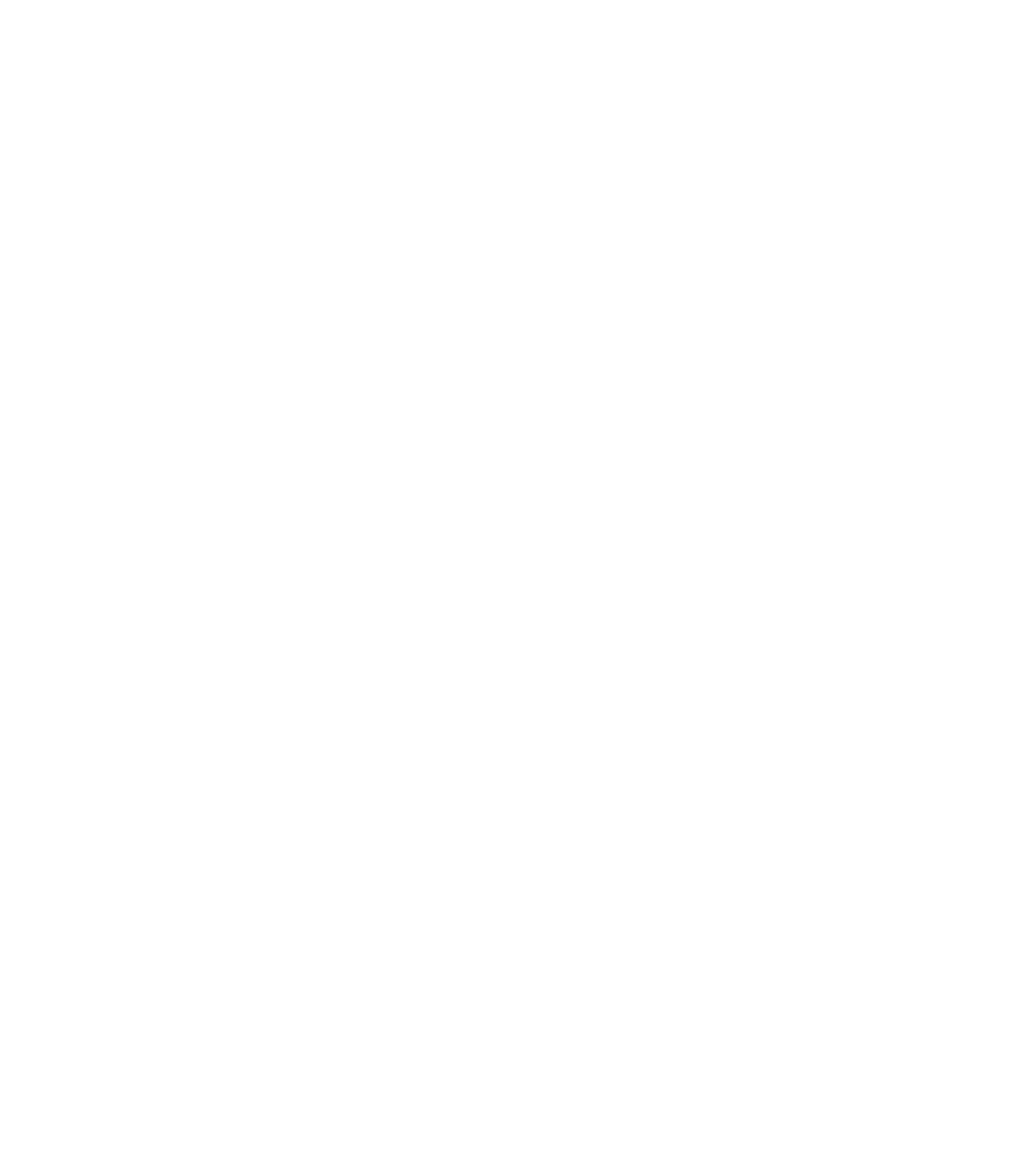
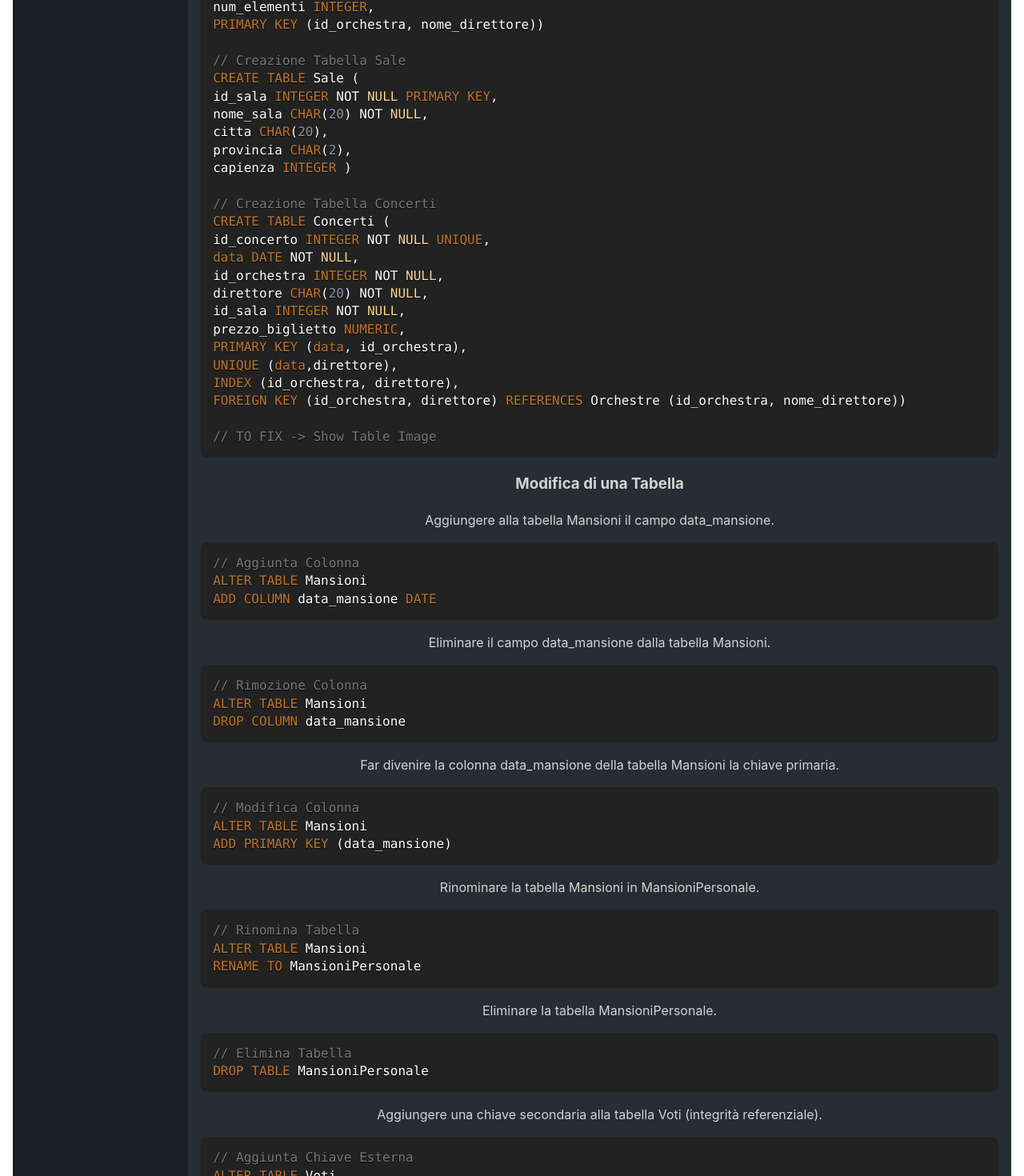
Before and after one commit to aleattene/aleattene-knowledges, a React (Vite) app: page /it/languages/sql in a window 1280 px wide. Shown: the part 1040-2510 px from the top of the page at 80% size. Before the commit the page ends 837 px from the top, so only its background shows below. Built offline with nearby package versions, Linux system fonts and the light colour scheme.

Commit message:
feat(sql): add alter-table examples

```diff
--- a/src/pages/it/Languages/Sql/Sql.tsx
+++ b/src/pages/it/Languages/Sql/Sql.tsx
@@ -38,7 +38,85 @@ const Sql: React.FC = () => {
                     FOREIGN KEY (classe) REFERENCES Classi (classe)
                 `}/>
             </ul>
+            <h3>Creazione Tabella</h3>
+            <p>Si vogliono memorizzare i dati relativi ai concerti eseguiti da diverse orchestre in varie sale.</p>
+            <SqlCode code={`
+                // Creazione Tabella Orchestre
+                CREATE TABLE Orchestre (
+                id_orchestra INTEGER NOT NULL,
+                nome_orchestra CHAR(20) NOT NULL,
+                nome_direttore CHAR(20) NOT NULL,
+                num_elementi INTEGER,
+                PRIMARY KEY (id_orchestra, nome_direttore))
 
+                // Creazione Tabella Sale
+                CREATE TABLE Sale (
+                id_sala INTEGER NOT NULL PRIMARY KEY,
+                nome_sala CHAR(20) NOT NULL,
+                citta CHAR(20),
+                provincia CHAR(2),
+                capienza INTEGER )
+
+                // Creazione Tabella Concerti
+                CREATE TABLE Concerti (
+                id_concerto INTEGER NOT NULL UNIQUE,
+                data DATE NOT NULL,
+                id_orchestra INTEGER NOT NULL,
+                direttore CHAR(20) NOT NULL,
+                id_sala INTEGER NOT NULL,
+                prezzo_biglietto NUMERIC,
+                PRIMARY KEY (data, id_orchestra),
+                UNIQUE (data,direttore),
+                INDEX (id_orchestra, direttore),
+                FOREIGN KEY (id_orchestra, direttore) REFERENCES Orchestre (id_orchestra, nome_direttore))
+
+                // TO FIX -> Show Table Image
+            `}/>
+            <h3>Modifica di una Tabella</h3>
+            <p>Aggiungere alla tabella Mansioni il campo data_mansione.</p>
+            <SqlCode code={`
+                // Aggiunta Colonna
+                ALTER TABLE Mansioni
+                ADD COLUMN data_mansione DATE
+            `}/>
+            <p>Eliminare il campo data_mansione dalla tabella Mansioni.</p>
+            <SqlCode code={`
+                // Rimozione Colonna
+                ALTER TABLE Mansioni
+                DROP COLUMN data_mansione
+            `}/>
+            <p>Far divenire la colonna data_mansione della tabella Mansioni la chiave primaria.</p>
+            <SqlCode code={`
+                // Modifica Colonna
+                ALTER TABLE Mansioni
+                ADD PRIMARY KEY (data_mansione)
+            `}/>
+            <p>Rinominare la tabella Mansioni in MansioniPersonale.</p>
+            <SqlCode code={`
+                // Rinomina Tabella
+                ALTER TABLE Mansioni
+                RENAME TO MansioniPersonale
+            `}/>
+            <p>Eliminare la tabella MansioniPersonale.</p>
+            <SqlCode code={`
+                // Elimina Tabella
+                DROP TABLE MansioniPersonale
+            `}/>
+            <p>Aggiungere una chiave secondaria alla tabella Voti (integrità referenziale).</p>
+            <SqlCode code={`
+                // Aggiunta Chiave Esterna
+                ALTER TABLE Voti
+                ADD FOREIGN KEY (matricola)
+                    REFERENCES Alunni (matricola)
+                    ON DELETE CASCADE
+                    ON UPDATE CASCADE
+            `}/>
+            <p>Eliminare la chiave esterna dalla tabella Voti.</p>
+            <SqlCode code={`
+                // Elimina Chiave Esterna
+                ALTER TABLE Voti
+                DROP FOREIGN KEY matricola
+            `}/>
         </div>
     );
 };
```
